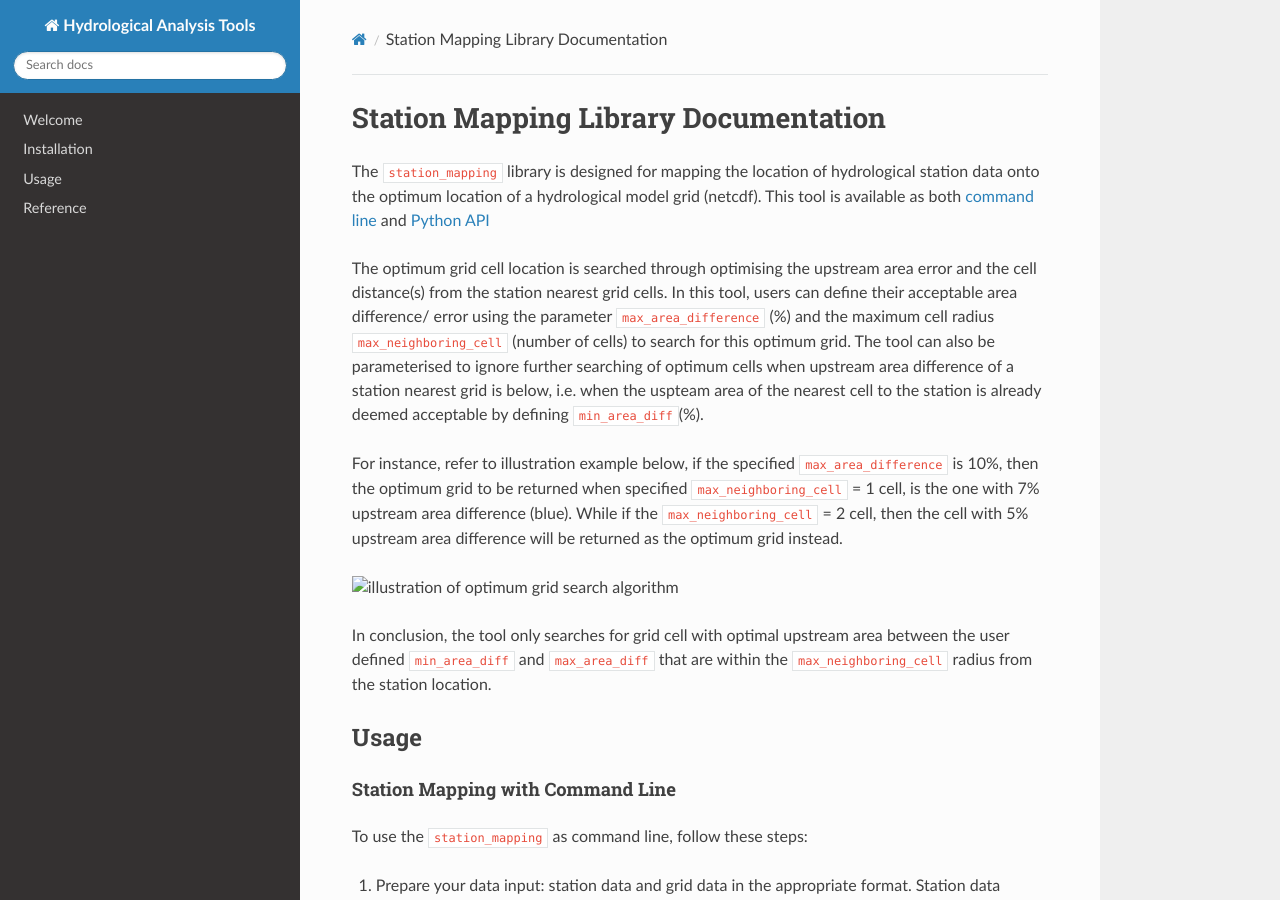
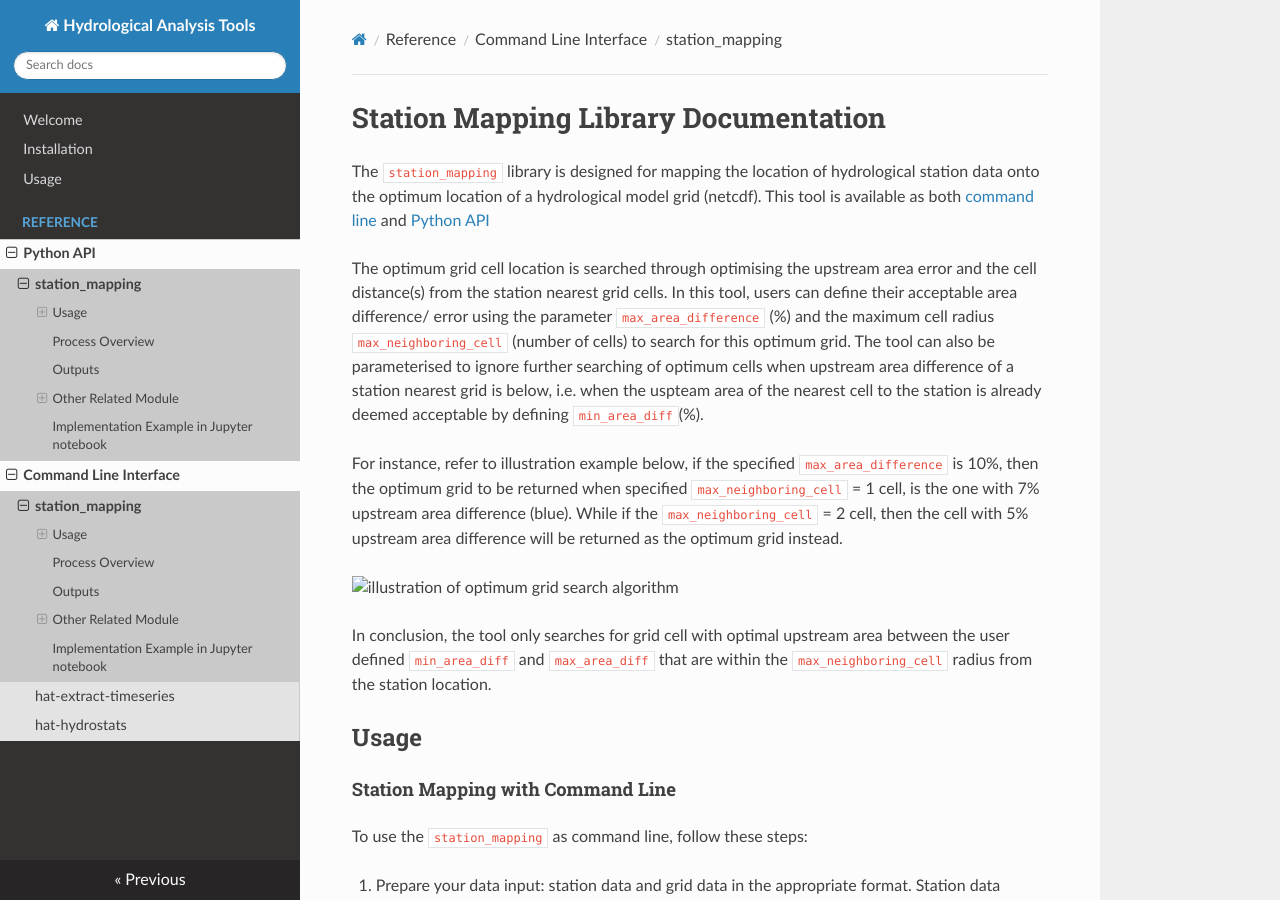
Before and after one commit to ecmwf/hat, an MkDocs documentation site: the page built from docs/station_mapping.md, in a window 1280 px wide and 900 px high. Built offline with MkDocs 1.6.1, drawn with Linux system fonts in a browser that asks for light colours; nearby versions of some CDN libraries.

Commit message:
updated mkdocs content list

```diff
--- a/mkdocs.yml
+++ b/mkdocs.yml
@@ -5,6 +5,12 @@ nav:
     - Welcome: index.md
     - Installation: installation.md
     - Usage: usage.md
-    - Reference: reference.md
+    - Reference:
+        Python API:
+        - station_mapping: station_mapping.md
+        Command Line Interface:
+        - station_mapping: station_mapping.md
+        - hat-extract-timeseries: hat-extract-timeseries.md
+        - hat-hydrostats: hat-hydrostats.md
 
 theme: readthedocs
```
